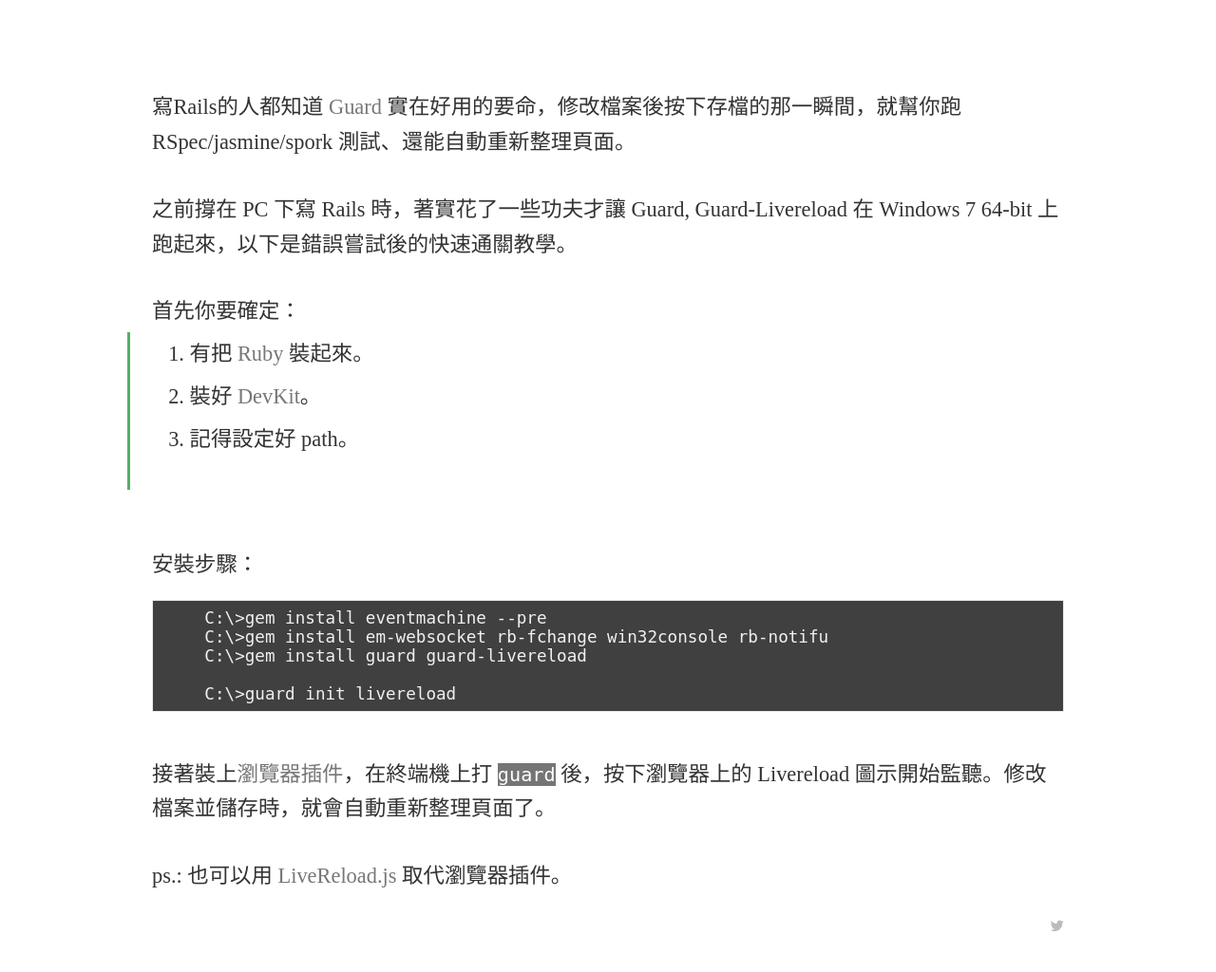
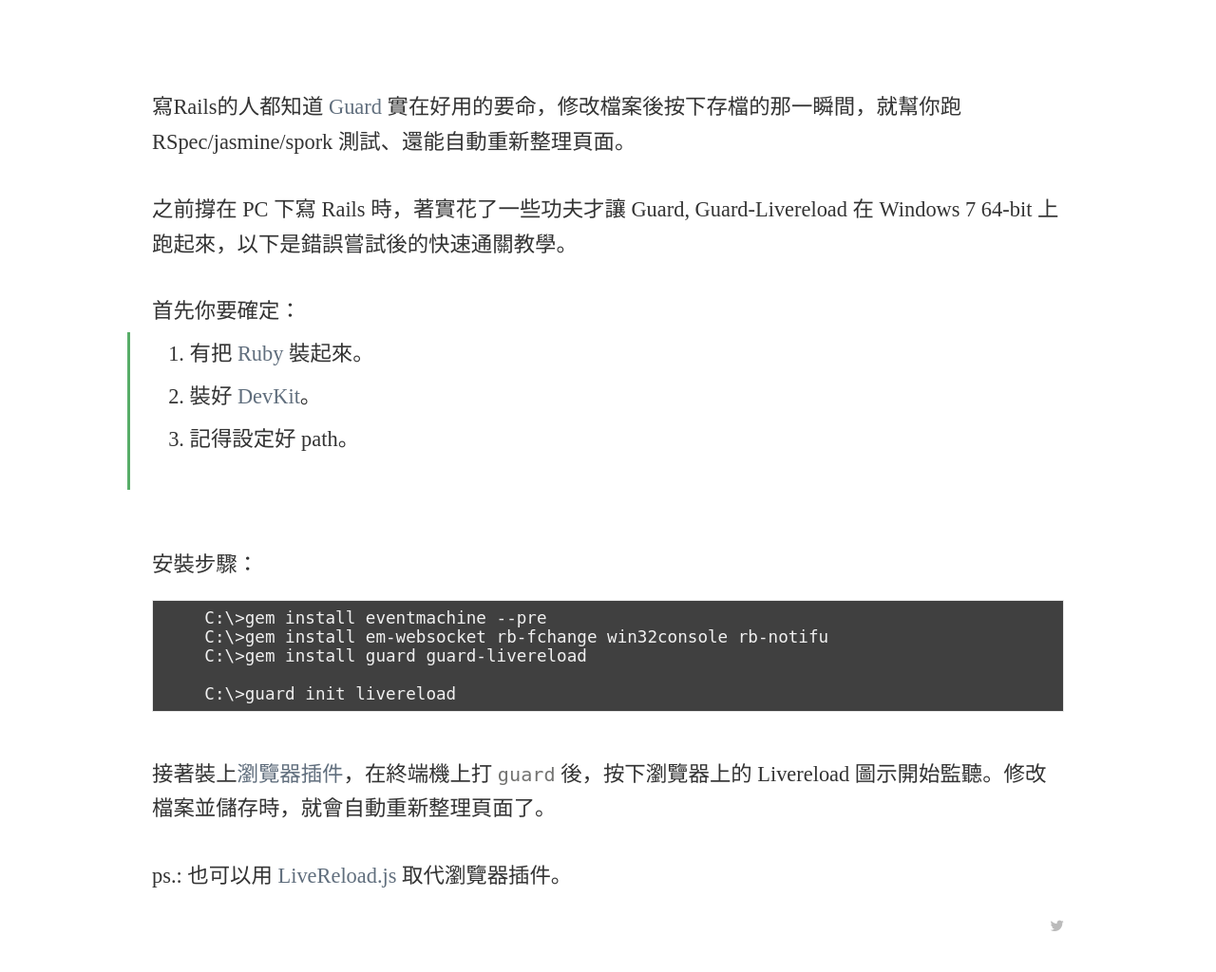
Before and after one commit to taiansu/blog, a Jekyll site: the page built from _posts/2012-05-12-guard-environment-on-windows.markdown, in a window 1280 px wide. Shown: the part 203-1227 px from the top of the page at 95% size. Built offline with Jekyll 4.4.1, drawn with Linux system fonts in a browser that asks for light colours; nearby versions of some CDN libraries; some web fonts are replaced; comment, search, counter and statistics services are not loaded.

Commit message:
Fix code color, again

```diff
--- a/css/main.sass
+++ b/css/main.sass
@@ -396,11 +396,10 @@
         font-size: 0.9em
         padding: 0
         border-style: none
-        color: white
-        background-color: #757575
+        color: #737371
 
     a
-      color: #777
+      color: #606E7D
       text-decoration: none
       &:hover
         text-decoration: underline
```
